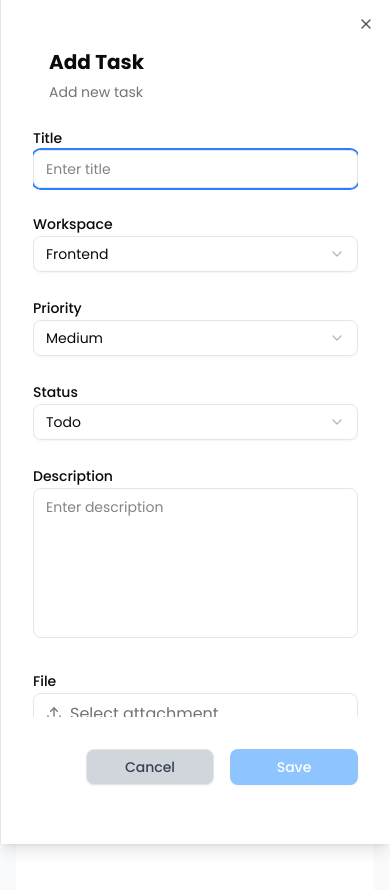
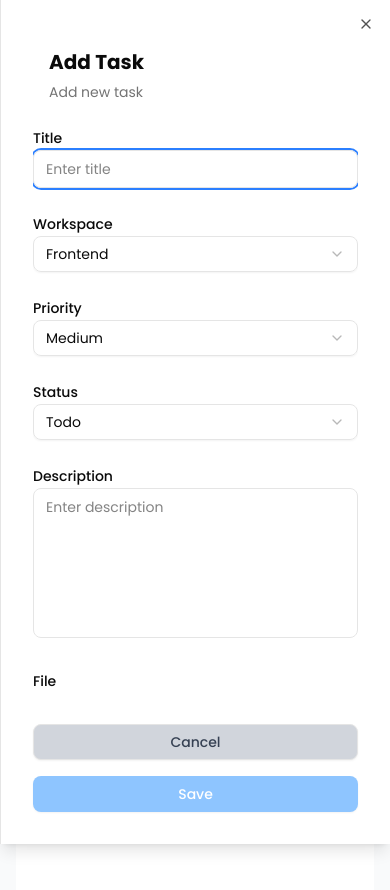
Before and after one commit to kingslyDev/scheduro-fe, a Next.js app: page /my-tasks in a window 390 px wide. Both pictures are taken after typing "Sample" into the empty fields and a click on the button "Create Task". Shown: the top 890 px of the page. Built offline with nearby package versions, Linux system fonts and the light colour scheme.

Commit message:
responsive sidebar add task

```diff
--- a/src/components/task/AddTaskSidebar.jsx
+++ b/src/components/task/AddTaskSidebar.jsx
@@ -219,17 +219,17 @@ const AddTaskSidebar = ({ open, onClose, onSave }) => {
           </div>
 
           {/* Buttons */}
-          <div className="flex justify-end gap-4 pt-8">
+          <div className="flex flex-col sm:flex-row justify-end gap-4 pt-8 w-full">
             <Button
               variant="outline"
               onClick={onClose}
-              className="w-32 bg-gray-300 text-gray-700"
+              className="w-full sm:w-auto px-6 py-2 bg-gray-300 text-gray-700"
             >
               Cancel
             </Button>
             <Button
               onClick={handleSave}
-              className="w-32 bg-blue-300 text-white hover:bg-blue-500"
+              className="w-full sm:w-auto px-6 py-2 bg-blue-300 text-white hover:bg-blue-500"
             >
               Save
             </Button>
--- a/src/components/task/TaskTable.jsx
+++ b/src/components/task/TaskTable.jsx
@@ -40,8 +40,9 @@ const TaskTable = () => {
   };
 
   return (
-    <div className="overflow-x-auto p-4">
-      <table className="w-full border border-gray-200 rounded-lg">
+    <div className="overflow-x-scroll p-4">
+  <table className="w-full min-w-[600px] table-auto border border-gray-200 rounded-lg">
+
         <thead>
           <tr className="bg-[#E6EEFF]">
             <th className="text-left py-3 px-4 font-medium text-gray-700">Title</th>
```
